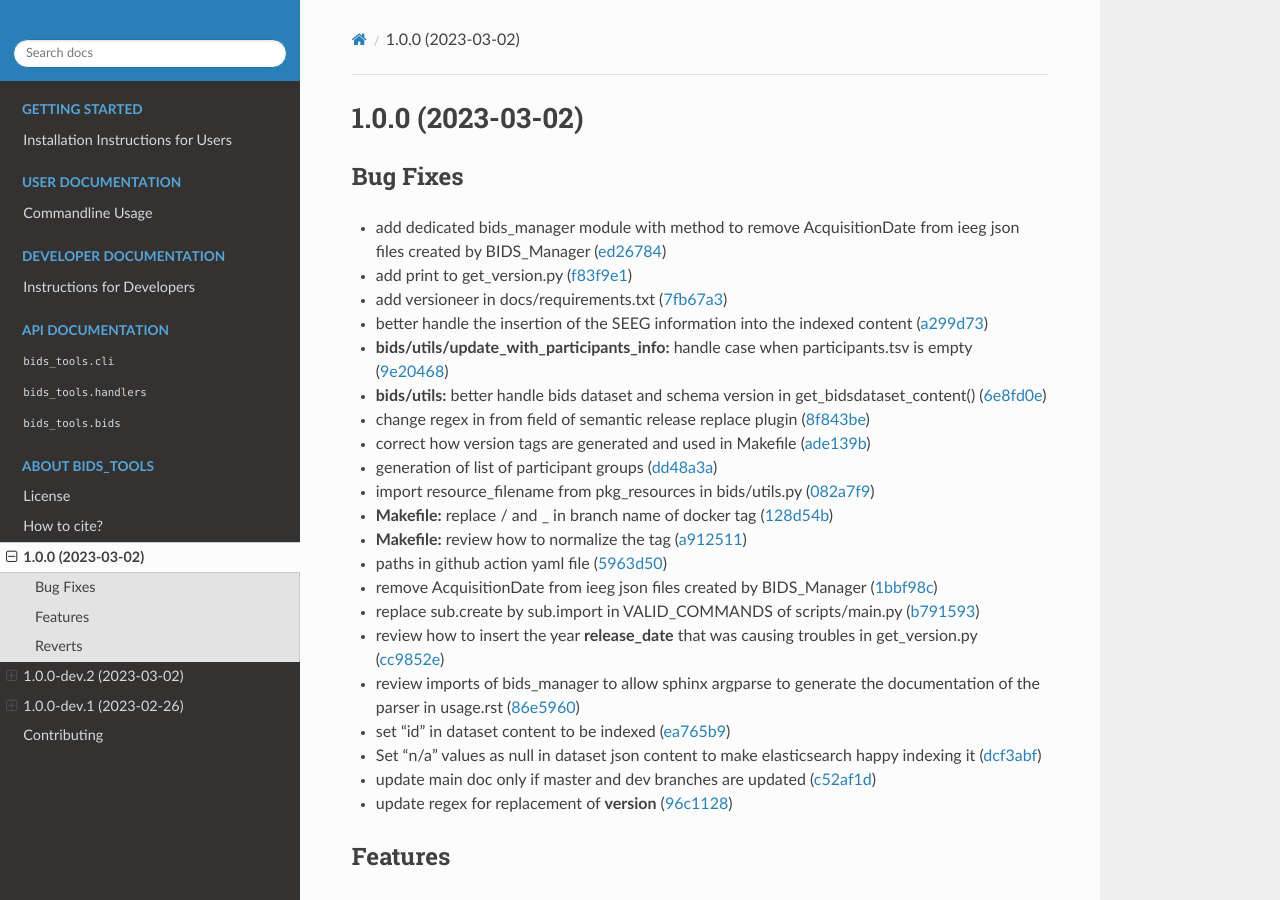
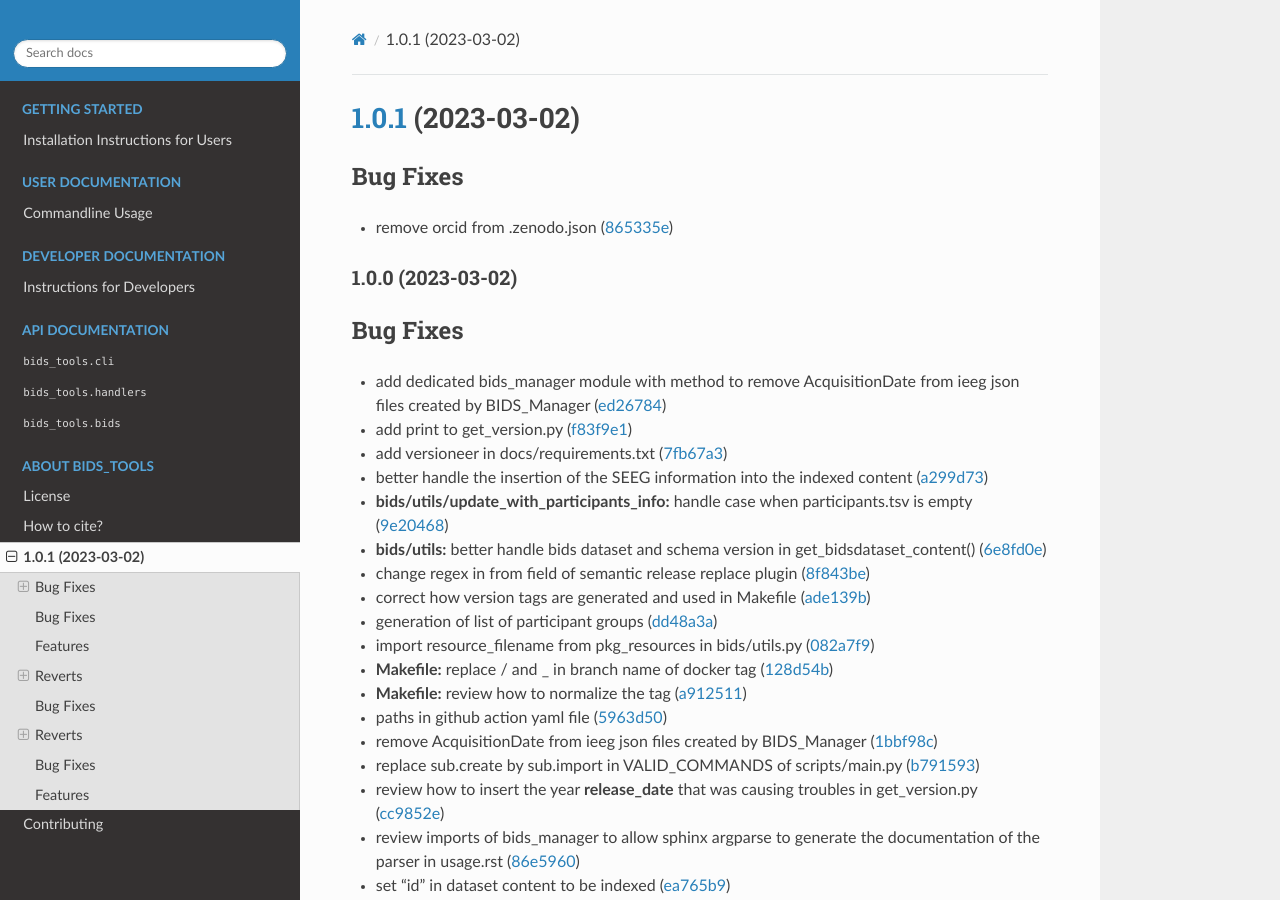
Before and after one commit to HIP-infrastructure/datahipy, a Sphinx documentation site: the page built from docs/CHANGES.md, in a window 1280 px wide and 900 px high. Built offline with Sphinx 7.4.7 and the Read the Docs theme 2.0.0, drawn with Linux system fonts in a browser that asks for light colours; the version number could not be read and is left out.

Commit message:
chore(release): 1.0.1 [skip ci]
## [1.0.1](https://gitlab.hbp.link/hip/bids-tools/compare/v1.0.0...v1.0.1) (2023-03-02)

### Bug Fixes

* remove orcid from .zenodo.json ([865335e](https://gitlab.hbp.link/hip/bids-tools/commit/865335e9a66f1fc0290fcd1e6bdc556255b51cd3))

```diff
--- a/docs/CHANGES.md
+++ b/docs/CHANGES.md
@@ -1,3 +1,10 @@
+## [1.0.1](https://gitlab.hbp.link/hip/bids-tools/compare/v1.0.0...v1.0.1) (2023-03-02)
+
+
+### Bug Fixes
+
+* remove orcid from .zenodo.json ([865335e](https://gitlab.hbp.link/hip/bids-tools/commit/865335e9a66f1fc0290fcd1e6bdc556255b51cd3))
+
 # 1.0.0 (2023-03-02)
 
 
```
Also changed, not shown: 1 other file.
